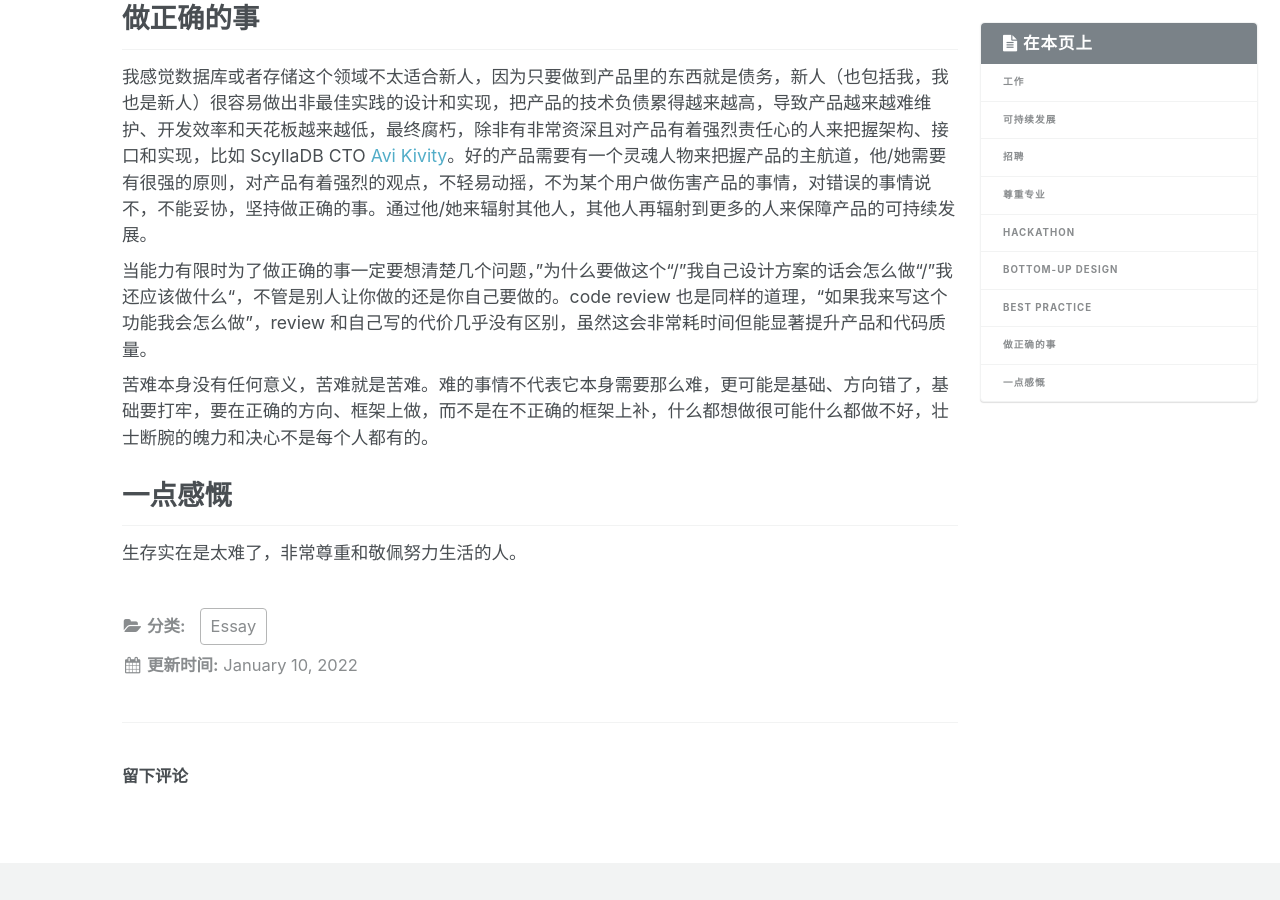
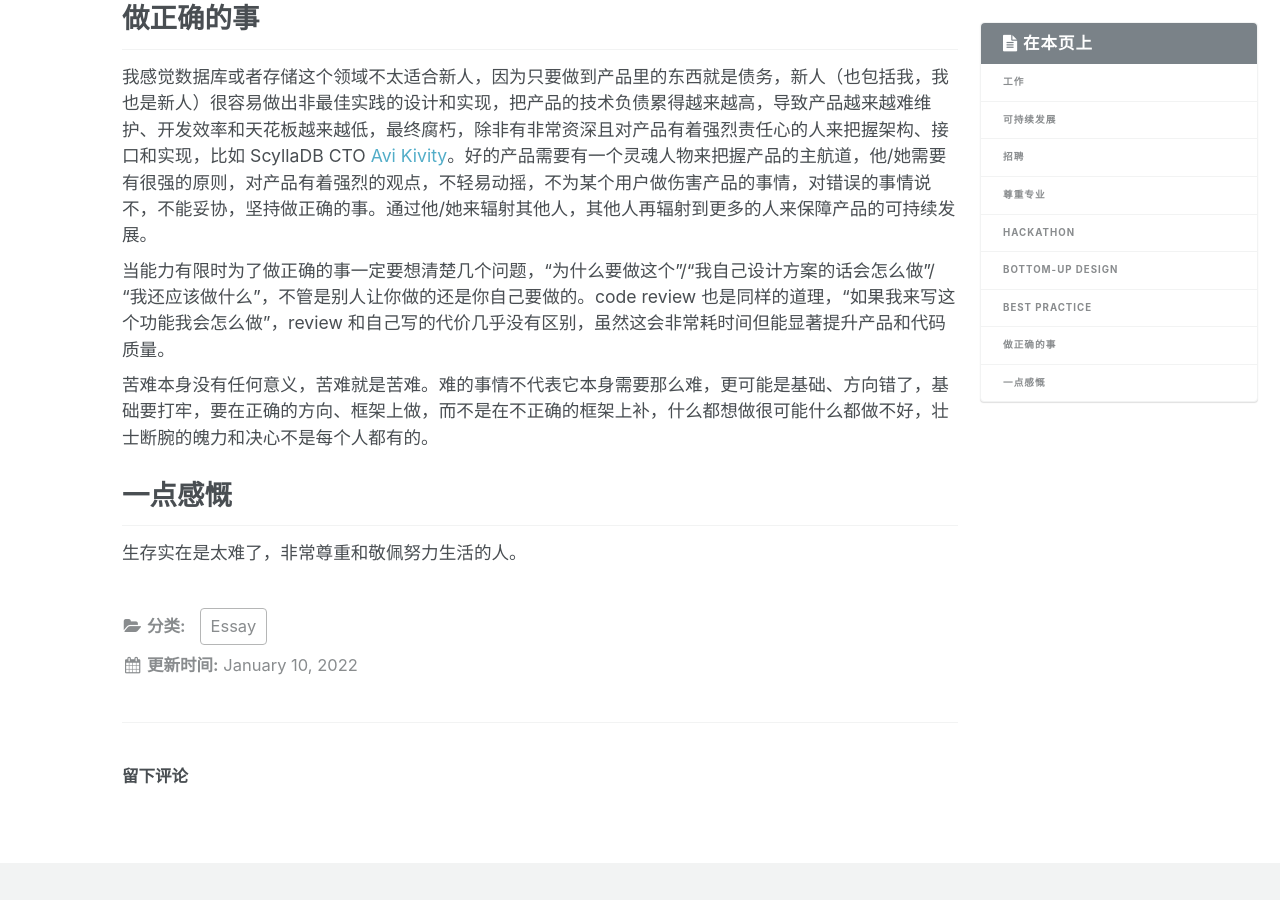
Before and after one commit to youjiali1995/youjiali1995.github.io, a Jekyll site: the page built from _posts/Essay/2022-01-10-2021-summary.md, in a window 1280 px wide and 900 px high, scrolled down 2961 px. Built offline with Jekyll 4.4.1, drawn with Linux system fonts in a browser that asks for light colours; comment, search, counter and statistics services are not loaded.

Commit message:
fix typo
Signed-off-by: youjiali1995 <zlwgx1023@gmail.com>

```diff
--- a/_posts/Essay/2022-01-10-2021-summary.md
+++ b/_posts/Essay/2022-01-10-2021-summary.md
@@ -64,7 +64,7 @@ categories: Essay
 
 我感觉数据库或者存储这个领域不太适合新人，因为只要做到产品里的东西就是债务，新人（也包括我，我也是新人）很容易做出非最佳实践的设计和实现，把产品的技术负债累得越来越高，导致产品越来越难维护、开发效率和天花板越来越低，最终腐朽，除非有非常资深且对产品有着强烈责任心的人来把握架构、接口和实现，比如 ScyllaDB CTO [Avi Kivity](https://github.com/avikivity)。好的产品需要有一个灵魂人物来把握产品的主航道，他/她需要有很强的原则，对产品有着强烈的观点，不轻易动摇，不为某个用户做伤害产品的事情，对错误的事情说不，不能妥协，坚持做正确的事。通过他/她来辐射其他人，其他人再辐射到更多的人来保障产品的可持续发展。
 
-当能力有限时为了做正确的事一定要想清楚几个问题，”为什么要做这个“/”我自己设计方案的话会怎么做“/”我还应该做什么“，不管是别人让你做的还是你自己要做的。code review 也是同样的道理，“如果我来写这个功能我会怎么做”，review 和自己写的代价几乎没有区别，虽然这会非常耗时间但能显著提升产品和代码质量。
+当能力有限时为了做正确的事一定要想清楚几个问题，“为什么要做这个”/“我自己设计方案的话会怎么做”/“我还应该做什么”，不管是别人让你做的还是你自己要做的。code review 也是同样的道理，“如果我来写这个功能我会怎么做”，review 和自己写的代价几乎没有区别，虽然这会非常耗时间但能显著提升产品和代码质量。
 
 苦难本身没有任何意义，苦难就是苦难。难的事情不代表它本身需要那么难，更可能是基础、方向错了，基础要打牢，要在正确的方向、框架上做，而不是在不正确的框架上补，什么都想做很可能什么都做不好，壮士断腕的魄力和决心不是每个人都有的。
 
```
